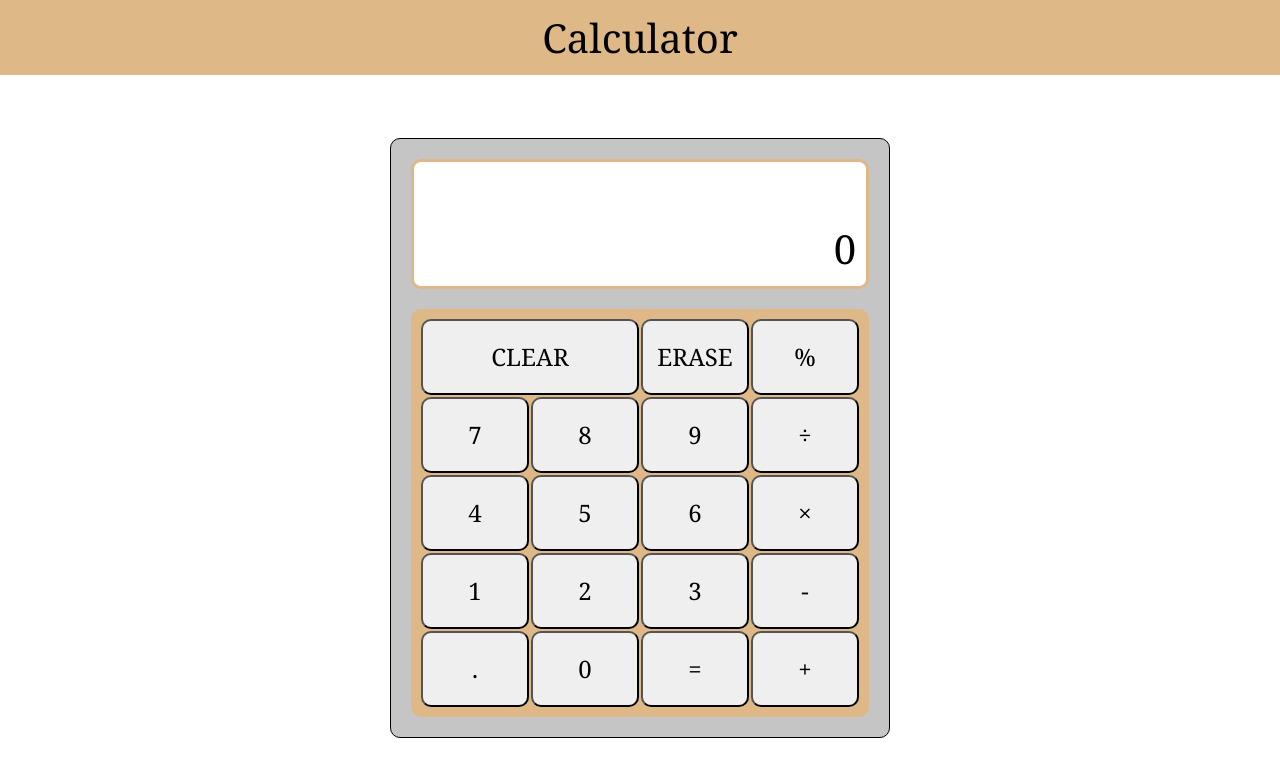
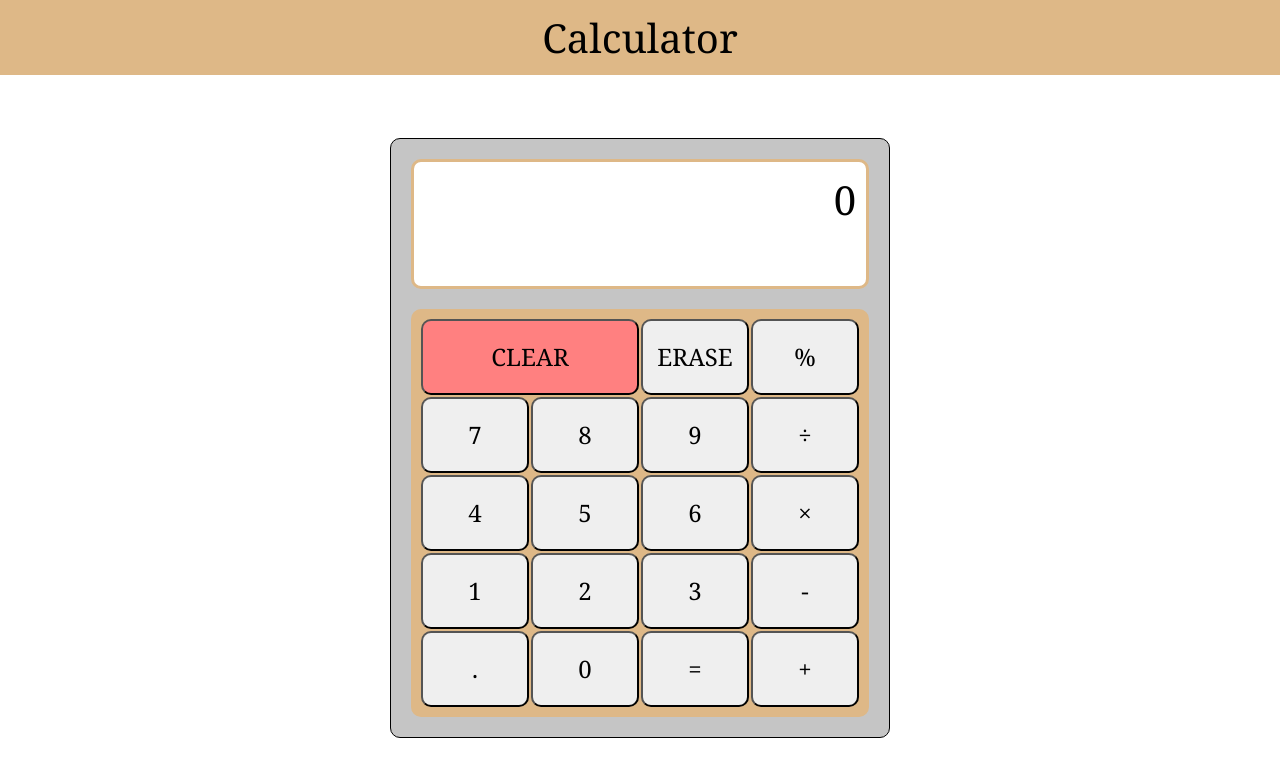
Before and after one commit to Jarrell21/calculator, a plain HTML site: page index.html in a window 1280 px wide. Drawn offline with Linux system fonts and the light colour scheme.

Commit message:
Update user interface

```diff
--- a/index.html
+++ b/index.html
@@ -14,8 +14,8 @@
       <main>
         <div class="calculator-container">
           <div class="screen">
+            <div class="display-equation"></div>
             <div class="display-value"></div>
-            <div class="display-equation"></div>
           </div>
           <div class="calculator-btns">
             <button id="clear-btn">CLEAR</button>
--- a/styles.css
+++ b/styles.css
@@ -38,21 +38,21 @@ main {
 }
 
 .screen {
+  height: 130px;
   font-size: 2.5em;
   padding: 10px;
   background-color: white;
   border: solid burlywood 3px;
   border-radius: 10px;
-  height: 130px;
   display: flex;
   flex-direction: column;
-  justify-content: flex-end;
   align-items: flex-end;
-  overflow-y: scroll;
+  overflow-y: auto;
 }
 
 .display-value {
   opacity: 40%;
+  text-align: end;
 }
 
 .display-equation > p {
@@ -80,9 +80,15 @@ main {
 
 .calculator-btns > button:hover {
   cursor: pointer;
-  background-color: white;
+  background-color: rgb(209, 206, 206);
+  transform: scale(1.01);
 }
 
 #clear-btn {
   grid-column: 1 / 3;
+  background-color: rgb(255, 128, 128);
 }
+
+#clear-btn:hover {
+  background-color: rgb(192, 82, 82);
+}
```
